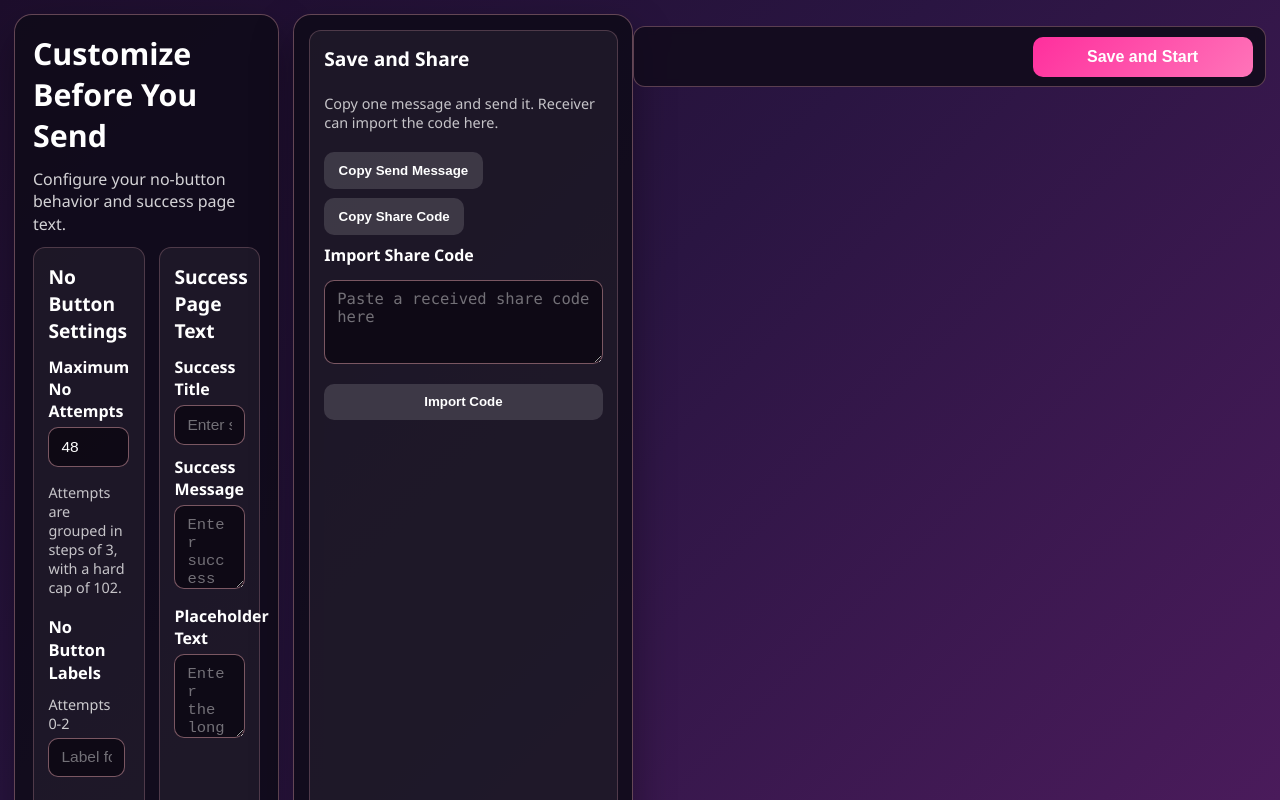
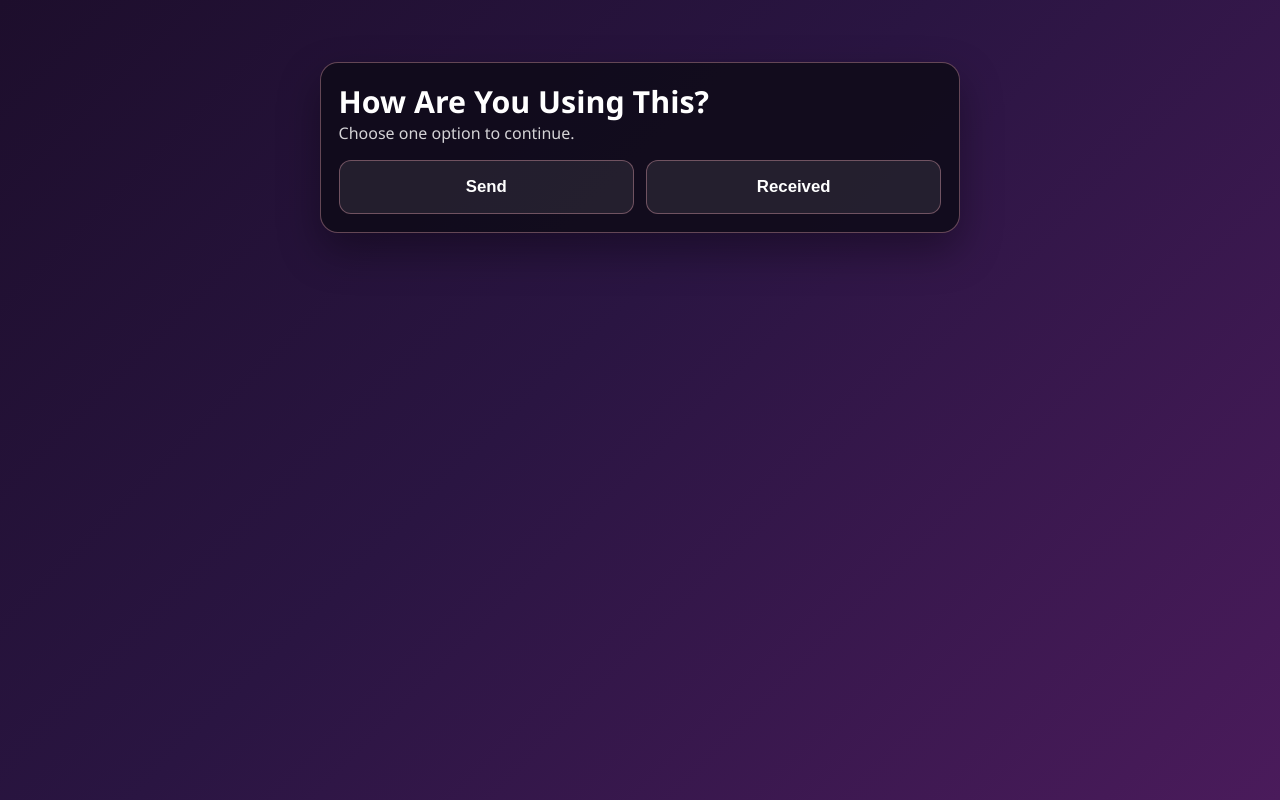
Before and after one commit to castrox2/Valentines, a React (Create React App) app: page / in a window 1280 px wide. Built offline with nearby package versions, Linux system fonts and the light colour scheme.

Commit message:
PATCH 1.1.5
UI Changes:

Now have option for users who send and received this one is a "send" button and another is a "received" button both buttons leading to their corresponding fields

```diff
--- a/src/pages/SetupPage.css
+++ b/src/pages/SetupPage.css
@@ -9,6 +9,42 @@
   background: linear-gradient(135deg, #1d0e2c 0%, #2a1542 45%, #4a1b5b 100%);
   overflow-y: auto;
   position: relative;
+}
+
+.setup-mode-card {
+  width: min(640px, 100%);
+  margin: 6vh auto 0;
+  border: 1px solid rgba(255, 182, 193, 0.35);
+  border-radius: 18px;
+  background: rgba(16, 12, 26, 0.9);
+  box-shadow: 0 18px 40px rgba(0, 0, 0, 0.35);
+  padding: 1.1rem;
+}
+
+.setup-mode-card-narrow {
+  width: min(560px, 100%);
+}
+
+.setup-option-grid {
+  display: grid;
+  grid-template-columns: repeat(2, minmax(0, 1fr));
+  gap: 0.75rem;
+  margin-top: 1rem;
+}
+
+.setup-option-button {
+  border: 1px solid rgba(255, 182, 193, 0.35);
+  border-radius: 12px;
+  background: rgba(255, 255, 255, 0.08);
+  color: #fff;
+  font-size: 1.05rem;
+  font-weight: 700;
+  cursor: pointer;
+  padding: 1rem;
+}
+
+.setup-option-button:hover {
+  background: rgba(255, 255, 255, 0.16);
 }
 
 .setup-layout {
@@ -36,6 +72,11 @@
   flex-direction: column;
   gap: 0.75rem;
   overflow: visible;
+}
+
+.setup-mode-nav {
+  display: flex;
+  justify-content: flex-start;
 }
 
 .setup-share-panel {
@@ -260,6 +301,10 @@
     width: 100%;
     margin-top: 0.6rem;
   }
+
+  .setup-mode-card {
+    margin-top: 4vh;
+  }
 }
 
 @media (max-width: 640px) {
@@ -276,6 +321,10 @@
     font-size: 1.55rem;
   }
 
+  .setup-option-grid {
+    grid-template-columns: 1fr;
+  }
+
   .setup-save-dock {
     flex-direction: column;
     align-items: stretch;
--- a/src/pages/SetupPage.tsx
+++ b/src/pages/SetupPage.tsx
@@ -22,6 +22,8 @@ type SetupStatus = {
   type: 'success' | 'error';
   message: string;
 };
+
+type SetupMode = 'chooser' | 'send' | 'received';
 
 async function copyToClipboard(text: string): Promise<boolean> {
   try {
@@ -57,10 +59,17 @@ const SetupPage: React.FC<SetupPageProps> = ({ initialConfig, isFirstLaunch, onS
   );
   const [importCode, setImportCode] = useState('');
   const [status, setStatus] = useState<SetupStatus | null>(null);
+  const [setupMode, setSetupMode] = useState<SetupMode>(() => (isFirstLaunch ? 'chooser' : 'send'));
 
   useEffect(() => {
     setDraftConfig(normalizeConfig(initialConfig));
   }, [initialConfig]);
+
+  useEffect(() => {
+    setSetupMode(isFirstLaunch ? 'chooser' : 'send');
+    setStatus(null);
+    setImportCode('');
+  }, [isFirstLaunch]);
 
   const shareCode = useMemo(() => createShareCode(draftConfig), [draftConfig]);
   const sendMessage = useMemo(
@@ -87,6 +96,11 @@ const SetupPage: React.FC<SetupPageProps> = ({ initialConfig, isFirstLaunch, onS
       }),
     [draftConfig.maxNoAttempts, draftConfig.noLabels]
   );
+
+  const switchMode = (nextMode: SetupMode) => {
+    setStatus(null);
+    setSetupMode(nextMode);
+  };
 
   const updateNoLabel = (index: number, value: string) => {
     setDraftConfig((previous) => {
@@ -126,15 +140,29 @@ const SetupPage: React.FC<SetupPageProps> = ({ initialConfig, isFirstLaunch, onS
     }
   };
 
-  const handleImportShareCode = () => {
+  const handleExportConfig = () => {
+    const normalized = normalizeConfig(draftConfig);
+    const jsonText = JSON.stringify(normalized, null, 2);
+    const blob = new Blob([jsonText], { type: 'application/json;charset=utf-8' });
+    const url = window.URL.createObjectURL(blob);
+    const link = document.createElement('a');
+    link.href = url;
+    link.download = 'valentines-config.json';
+    document.body.appendChild(link);
+    link.click();
+    document.body.removeChild(link);
+    window.URL.revokeObjectURL(url);
+    setStatus({ type: 'success', message: 'Configuration exported as JSON.' });
+  };
+
+  const handleImportAndStart = () => {
     const importedConfig = parseShareCode(importCode);
     if (!importedConfig) {
       setStatus({ type: 'error', message: 'Invalid share code. Paste a valid code and try again.' });
       return;
     }
 
-    setDraftConfig(importedConfig);
-    setStatus({ type: 'success', message: 'Share code imported successfully.' });
+    onSave(importedConfig);
   };
 
   const handleSave = () => {
@@ -143,14 +171,79 @@ const SetupPage: React.FC<SetupPageProps> = ({ initialConfig, isFirstLaunch, onS
     setStatus({ type: 'success', message: 'Customization saved.' });
   };
 
+  if (setupMode === 'chooser') {
+    return (
+      <div className="setup-container">
+        <div className="setup-mode-card">
+          <h1 className="setup-title">How Are You Using This?</h1>
+          <p className="setup-subtitle">Choose one option to continue.</p>
+
+          <div className="setup-option-grid">
+            <button className="setup-option-button" type="button" onClick={() => switchMode('send')}>
+              Send
+            </button>
+            <button className="setup-option-button" type="button" onClick={() => switchMode('received')}>
+              Received
+            </button>
+          </div>
+        </div>
+      </div>
+    );
+  }
+
+  if (setupMode === 'received') {
+    return (
+      <div className="setup-container">
+        <div className="setup-mode-card setup-mode-card-narrow">
+          <h1 className="setup-title">Import Received Code</h1>
+          <p className="setup-subtitle">Paste the code you were sent, then continue.</p>
+
+          <label className="setup-label" htmlFor="receivedImportCode">
+            Share Code
+          </label>
+          <textarea
+            id="receivedImportCode"
+            className="setup-textarea setup-mono"
+            value={importCode}
+            onChange={(event) => setImportCode(event.target.value)}
+            placeholder="Paste received share code"
+          />
+
+          {status && (
+            <p className={`setup-status setup-status-${status.type}`} role="status">
+              {status.message}
+            </p>
+          )}
+
+          <div className="setup-actions">
+            <button className="setup-button" type="button" onClick={handleImportAndStart}>
+              Import and Start
+            </button>
+            {isFirstLaunch && (
+              <button className="setup-button" type="button" onClick={() => switchMode('chooser')}>
+                Back
+              </button>
+            )}
+          </div>
+        </div>
+      </div>
+    );
+  }
+
   return (
     <div className="setup-container">
       <div className="setup-layout">
         <div className="setup-customization-panel">
+          {isFirstLaunch && (
+            <div className="setup-mode-nav">
+              <button className="setup-button" type="button" onClick={() => switchMode('chooser')}>
+                Back to Options
+              </button>
+            </div>
+          )}
+
           <h1 className="setup-title">Customize Before You Send</h1>
-          <p className="setup-subtitle">
-            Configure your no-button behavior and success page text.
-          </p>
+          <p className="setup-subtitle">Configure your no-button behavior and success page text.</p>
 
           <div className="setup-grid">
             <section className="setup-section setup-section-scroll">
@@ -246,7 +339,7 @@ const SetupPage: React.FC<SetupPageProps> = ({ initialConfig, isFirstLaunch, onS
           <section className="setup-section setup-share-section">
             <h2 className="setup-section-title">Save and Share</h2>
             <p className="setup-hint setup-send-hint">
-              Copy one message and send it. Receiver can import the code here.
+              Copy one message, copy the code, or export a JSON file.
             </p>
 
             <div className="setup-actions">
@@ -256,22 +349,15 @@ const SetupPage: React.FC<SetupPageProps> = ({ initialConfig, isFirstLaunch, onS
               <button className="setup-button" type="button" onClick={handleCopyShareCode}>
                 Copy Share Code
               </button>
+              <button className="setup-button" type="button" onClick={handleExportConfig}>
+                Export JSON
+              </button>
             </div>
 
-            <label className="setup-label" htmlFor="importCode">
-              Import Share Code
+            <label className="setup-label" htmlFor="sendShareCode">
+              Share Code
             </label>
-            <textarea
-              id="importCode"
-              className="setup-textarea setup-mono"
-              value={importCode}
-              onChange={(event) => setImportCode(event.target.value)}
-              placeholder="Paste a received share code here"
-            />
-
-            <button className="setup-button" type="button" onClick={handleImportShareCode}>
-              Import Code
-            </button>
+            <textarea id="sendShareCode" className="setup-textarea setup-mono" value={shareCode} readOnly />
           </section>
         </aside>
       </div>
```
Also changed, not shown: 2 other files (tests, documents, lock files or other folders).
